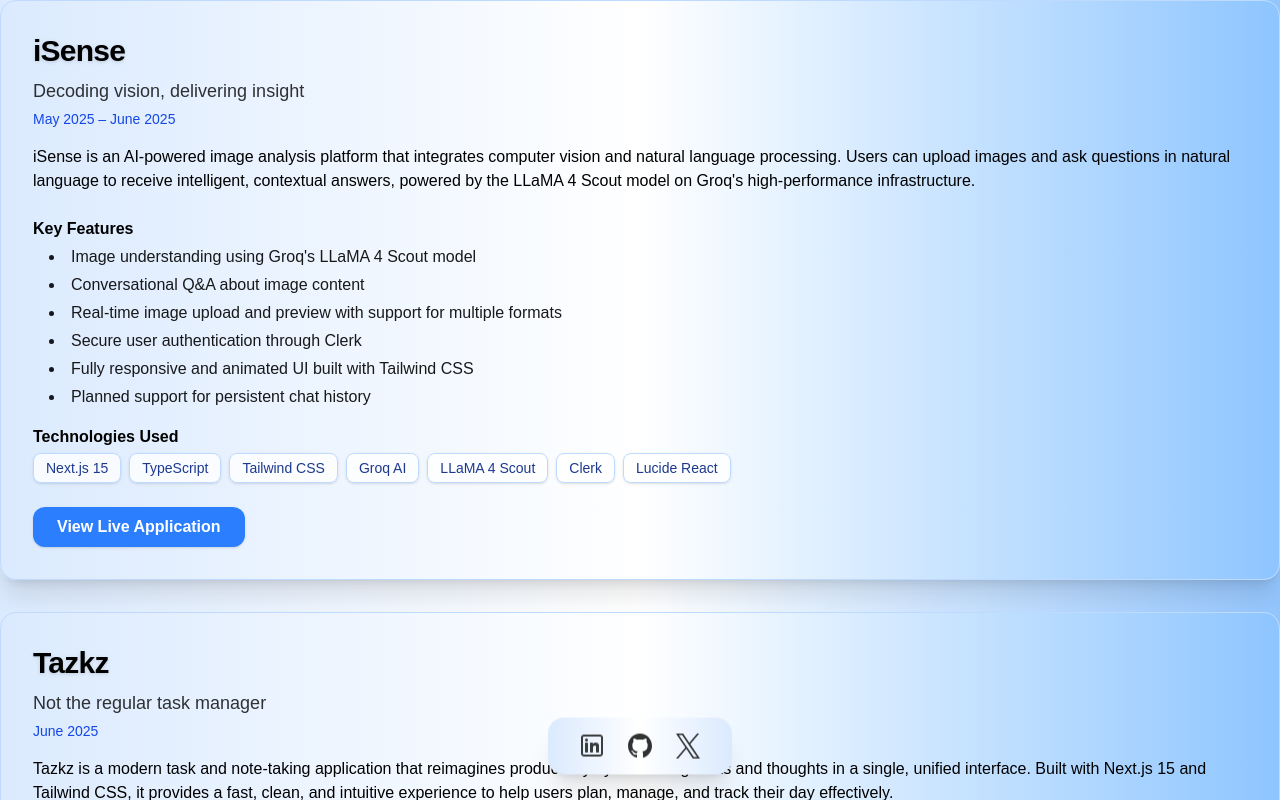
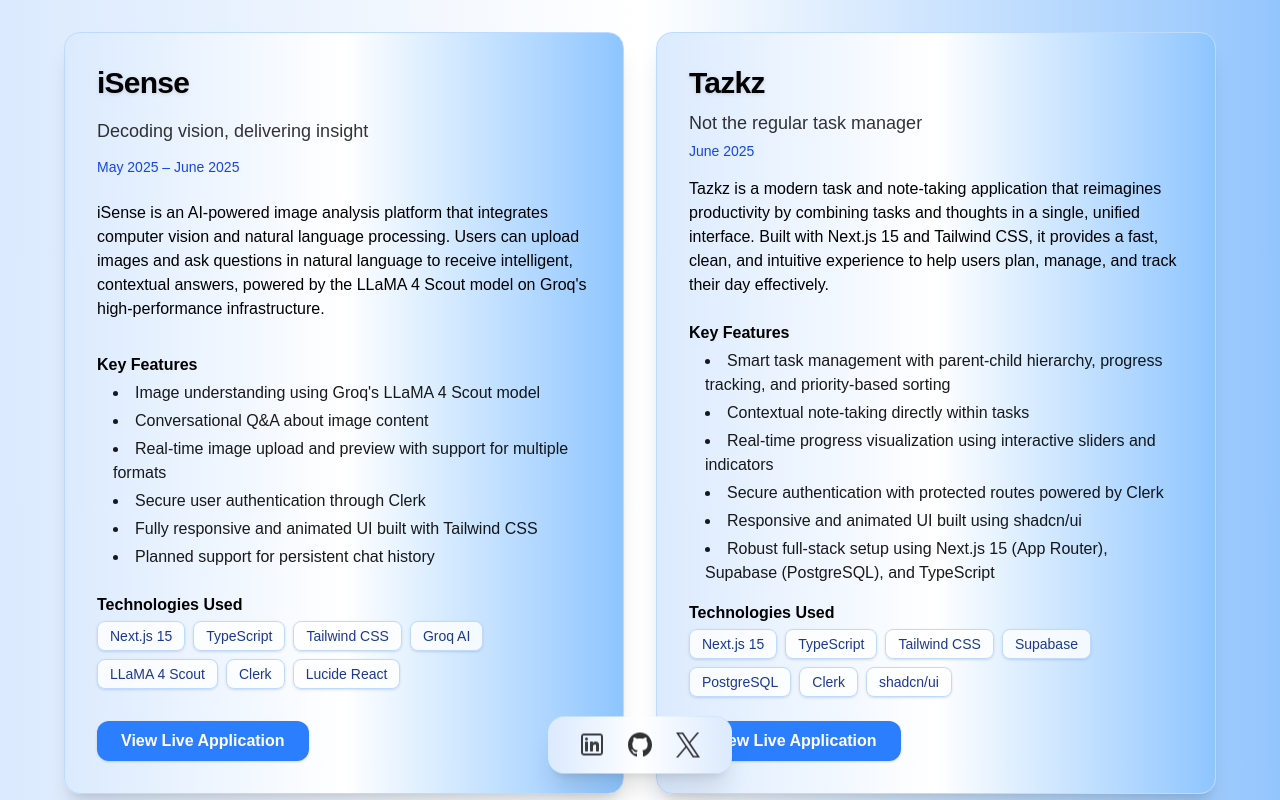
Before and after one commit to CSVaishakh/Portfolio, a Next.js app: page /projects in a window 1280 px wide. Shown: the top 800 px of the page. Built offline with nearby package versions, Linux system fonts and the light colour scheme.

Commit message:
updated the layout of the projjects

```diff
--- a/app/projects/page.tsx
+++ b/app/projects/page.tsx
@@ -7,9 +7,20 @@
     const data: Project[] = Object.values(projectData.projects)
 
     return(
-        <section>
-            <div>
-                {data.map((project, index) => (<ProjectCard key={index} project={project}/>))}
+        <section className="py-8 px-2 flex justify-center">
+            <div className="w-full max-w-6xl flex justify-center">
+                <div
+                    className={`
+                        grid gap-8 place-items-strech
+                        ${data.length === 1 ? "grid-cols-1" : ""}
+                        ${data.length === 2 ? "grid-cols-2" : ""}
+                        ${data.length >= 3 ? "grid-cols-3" : ""}
+                    `}
+                >
+                    {data.map((project, index) => (
+                        <ProjectCard key={index} project={project}/>
+                    ))}
+                </div>
             </div>
         </section>
     )
--- a/components/projectCard.tsx
+++ b/components/projectCard.tsx
@@ -4,7 +4,7 @@
 
 const ProjectCard: React.FC<{project: Project}> = ({project}) => {
     return (
-        <section className="bg-gradient-to-r from-blue-100 via-white to-blue-300 rounded-2xl shadow-xl border border-blue-200 p-8 mb-8 transition-all hover:shadow-2xl hover:-translate-y-1">
+        <section className="flex flex-col justify-between bg-gradient-to-r from-blue-100 via-white to-blue-300 rounded-2xl shadow-xl border border-blue-200 p-8 transition-all hover:shadow-2xl hover:-translate-y-1 h-full min-h-[650px]">
             <h3 className="text-3xl font-bold text-black mb-2 tracking-tight drop-shadow">{project.title}</h3>
             <p className="text-lg text-black/80 mb-1">{project.subtitle}</p>
             <p className="text-sm text-blue-700 mb-4">{project.duration}</p>
--- a/public/projectData.json
+++ /dev/null
@@ -1,52 +0,0 @@
-{
-  "projects": {
-    "1": {
-      "title": "iSense",
-      "subtitle": "Decoding vision, delivering insight",
-      "duration": "May 2025 – June 2025",
-      "description": "iSense is an AI-powered image analysis platform that integrates computer vision and natural language processing. Users can upload images and ask questions in natural language to receive intelligent, contextual answers, powered by the LLaMA 4 Scout model on Groq's high-performance infrastructure.",
-      "keyFeatures": [
-        "Image understanding using Groq's LLaMA 4 Scout model",
-        "Conversational Q&A about image content",
-        "Real-time image upload and preview with support for multiple formats",
-        "Secure user authentication through Clerk",
-        "Fully responsive and animated UI built with Tailwind CSS",
-        "Planned support for persistent chat history"
-      ],
-      "technologies": [
-        "Next.js 15",
-        "TypeScript",
-        "Tailwind CSS",
-        "Groq AI",
-        "LLaMA 4 Scout",
-        "Clerk",
-        "Lucide React"
-      ],
-      "url": "https://i-sense.vercel.app/"
-    },
-    "2": {
-      "title": "Tazkz",
-      "subtitle": "Not the regular task manager",
-      "duration": "June 2025",
-      "description": "Tazkz is a modern task and note-taking application that reimagines productivity by combining tasks and thoughts in a single, unified interface. Built with Next.js 15 and Tailwind CSS, it provides a fast, clean, and intuitive experience to help users plan, manage, and track their day effectively.",
-      "keyFeatures": [
-        "Smart task management with parent-child hierarchy, progress tracking, and priority-based sorting",
-        "Contextual note-taking directly within tasks",
-        "Real-time progress visualization using interactive sliders and indicators",
-        "Secure authentication with protected routes powered by Clerk",
-        "Responsive and animated UI built using shadcn/ui",
-        "Robust full-stack setup using Next.js 15 (App Router), Supabase (PostgreSQL), and TypeScript"
-      ],
-      "technologies": [
-        "Next.js 15",
-        "TypeScript",
-        "Tailwind CSS",
-        "Supabase",
-        "PostgreSQL",
-        "Clerk",
-        "shadcn/ui"
-      ],
-      "url": "https://tazkz.vercel.app/"
-    }
-  }
-}
```
